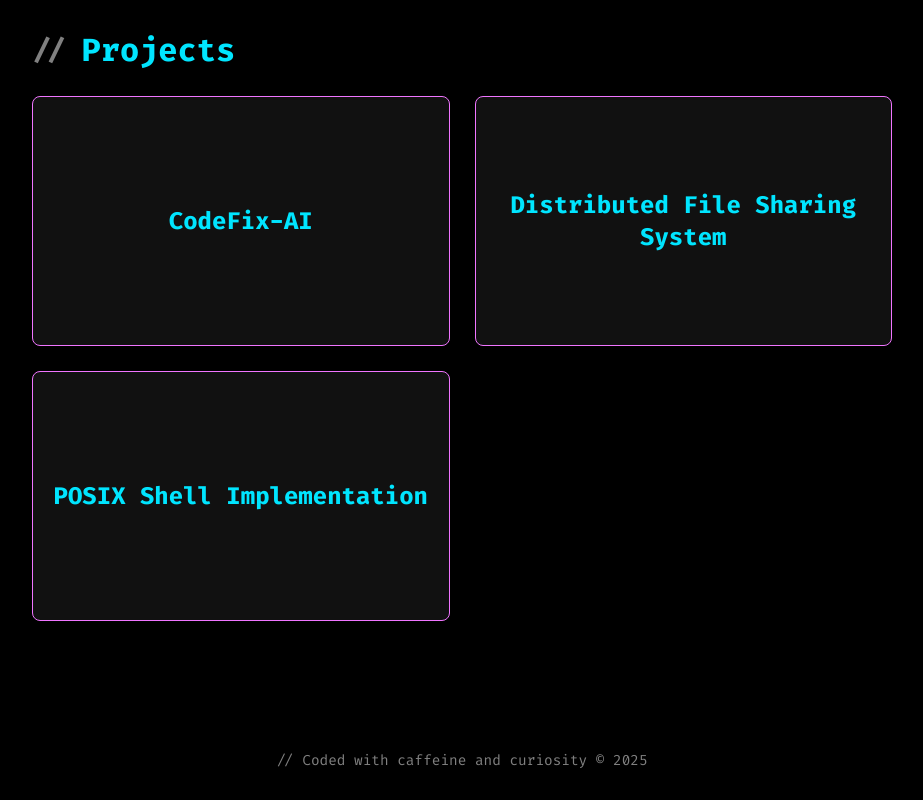
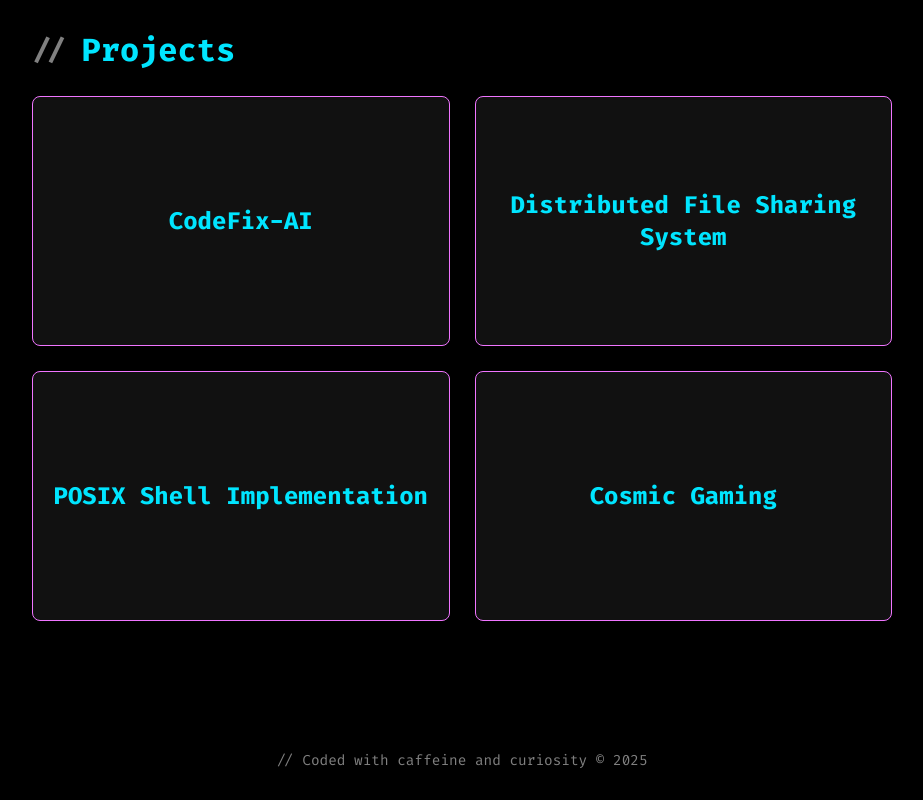
Before and after one commit to Anurag-Kacholiya/Personal-Website, a plain HTML site: page index.html in a window 1280 px wide. Shown: the part 1994-2794 px from the top of the page, without its empty margins (178-1101 px from the left). Drawn offline with nearby package versions, Linux system fonts and the light colour scheme.

Commit message:
added 4th project

```diff
--- a/index.html
+++ b/index.html
@@ -127,6 +127,22 @@
         </div>
       </div>
 
+      <!-- Project 4: Cosmic Gaming -->
+      <div class="flip-card">
+        <div class="flip-card-inner">
+          <div class="flip-card-front">
+            <h3>Cosmic Gaming</h3>
+          </div>
+          <div class="flip-card-back">
+            <h4>Cosmic Gaming</h4>
+            <p>
+              Developed a minimal yet functional shell for Unix-like systems using C, implementing core POSIX features such as process forking, piping, redirection, background execution, and built-in command handling with proper signal management.
+            </p>
+            <a href="https://github.com/Anurag-Kacholiya/Cosmic-Gaming" target="_blank" class="project-link">View on GitHub</a>
+          </div>
+        </div>
+      </div>
+
     </div>
   </section>
 
```
